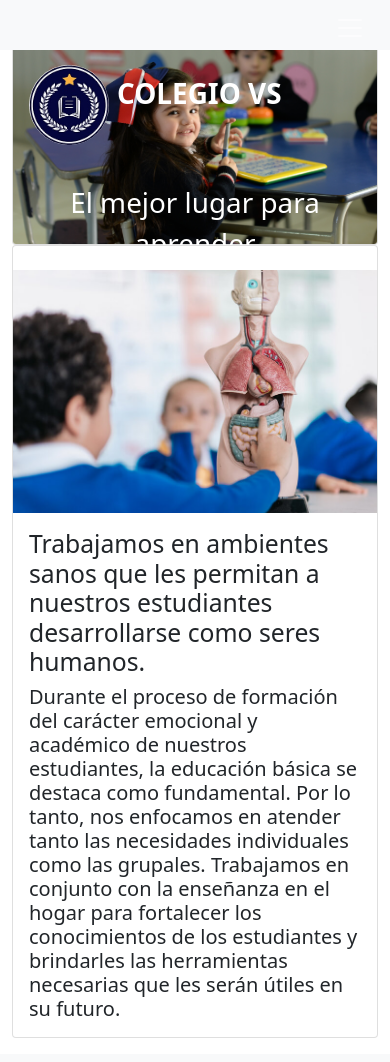
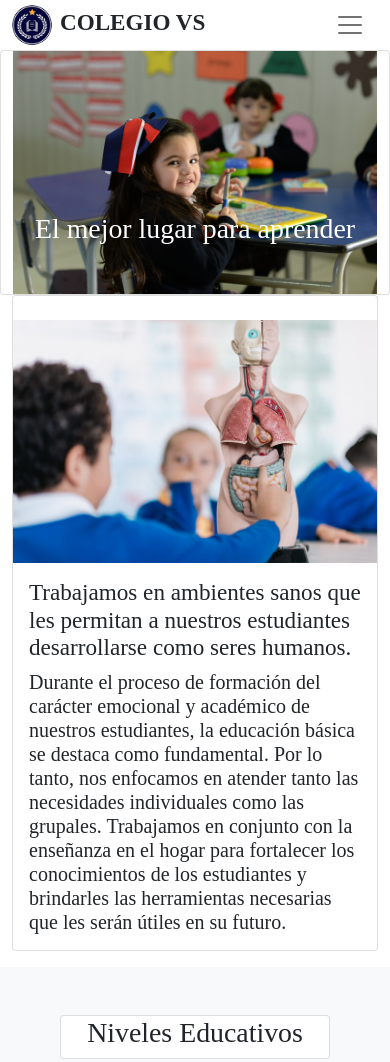
Before and after one commit to EstefanyBonilla/PreEntrega2-bonilla_Torres, a plain HTML site: page index.html in a window 390 px wide. Shown: the top 1062 px of the page. Drawn offline with nearby package versions, Linux system fonts and the light colour scheme.

Commit message:
ajustes responsive

```diff
--- a/css/style.css
+++ b/css/style.css
@@ -3,6 +3,11 @@
     margin: 0;
 }
 
+@import url("https://fonts.googleapis.com/css2?family=Spectral&display=swap");
+
+body {
+    font-family: "Spectral", serif;
+}
 .nav-link {
     color: #050505;
 }
@@ -19,25 +24,26 @@
 .altura-header {
     height: 50px;
 }
-.texto-img {
+.texto-flotante {
     text-align: center;
     position: absolute;
-    top: 95%;
+    top: 75%;
     left: 60%;
     transform: translate(-60%, -60%);
     color: white;
 }
+
 .animacion {
     animation: fadeInDown;
     animation-duration: 2s;
 }
 @keyframes fadeInDown {
     from {
-        top: 60%;
+        top: 40%;
         left: 60%;
     }
     to {
-        top: 95%;
+        top: 75%;
         left: 60%;
     }
 }
--- a/index.html
+++ b/index.html
@@ -20,32 +20,32 @@
 </head>
 
 <body>
-    <!-- Header -->
-    <header class="container-fluid">
-        <div class="card">
-            <!-- Imagen de portada -->
-            <img src="./img/1c.jpg" class="card-img" alt="Estudiante sentada posando para foto">
-            <!-- Imagen de portada -->
-
-            <div class="card-img-overlay">
-                <a class="navbar-brand d-flex pt-5" href="index.html">
+    <!-- Header  -->
+    <header >
+        <!-- Zona navegable  -->
+        <nav class="navbar navbar-expand-lg py-0" >
+            <div class="container-fluid altura-header">
+                <!-- Enlace -->
+                <a class="navbar-brand d-flex " href="index.html">
                     <!-- Logo -->
-                    <img src="./img/logo.png" alt="Logo de la escuela" width="80" height="80" class="logo rounded-circle"  >
+                    <img src="./img/logo.png" alt="logo de la escuela" width="40" height="40" class="logo rounded-circle  "  >
                     <!-- Logo -->
                     <!-- Titulo -->
-                    <p class="fs-1 ps-2 pt-2 fw-bold text-white">COLEGIO VS</p>
+                    <p class="fs-3 ps-2  pb-0 mb-0 fw-bold text-dark">COLEGIO VS</p>
                     <!-- Titulo -->
                 </a>
-                <!-- Zona navegable -->
-                <nav class="navbar navbar-expand-lg  fixed-top  container-fluid pb-3 bg-light altura-header">
-                    <a class="navbar-brand" href="#"></a>
-                    <button class="navbar-toggler navbar-dark" type="button" data-bs-toggle="offcanvas" data-bs-target="#navbarOffcanvasLg" aria-controls="navbarOffcanvasLg">
+                <!-- Enlace -->
+
+
+                <!-- Boton  -->
+                <button class="navbar-toggler  navbar-light" type="button" data-bs-toggle="offcanvas" data-bs-target="#navbarOffcanvasLg" aria-controls="navbarOffcanvasLg">
                     <span class="navbar-toggler-icon"></span>
                 </button>
-                    <div class="offcanvas offcanvas-end container" tabindex="-1" id="navbarOffcanvasLg" aria-labelledby="navbarOffcanvasLgLabel">
-                       <ul class="navbar-nav fw-bolder  ">
+                <!-- Boton  -->
+                <div class="offcanvas offcanvas-end container " tabindex="-1" id="navbarOffcanvasLg" aria-labelledby="navbarOffcanvasLgLabel">
+                    <ul class="navbar-nav fw-bolder justify-content-end ">
                         <!-- Menu -->
-                            <li class="nav-item"><a class="nav-link "  href="index.html">INICIO</a>
+                        <li class="nav-item"><a class="nav-link"  href="index.html">INICIO</a>
                         </li>
                         <li class="nav-item"><a class="nav-link" href="./pages/nosotros.html">NOSOTROS</a>
                         </li>
@@ -58,30 +58,40 @@
                         <!-- Menu -->
                     </ul>
                 </div>
+            </div>
         </nav>
         <!-- Zona navegable -->
+    </header>
+    <!-- Header  -->
+    <div class=" container-fluid card">
+
         <!-- Animacion -->
         <div class="row ">
-                    <p class="fs-1 texto-img animacion">El mejor lugar para aprender</p>
+            <!-- Imagen de portada -->
+        <img src="./img/1c.jpg" class="card-img" alt="Estudiante sentada posando para foto">
+        <!-- Imagen de portada -->
+
+            <p class="fs-1 texto-flotante animacion">El mejor lugar para aprender</p>
+
         </div>
         <!-- Animacion -->
     </div>
-        </div>
-    </header>
+    <!-- Header -->
+
     <!-- Termina header -->
 
     <!-- Main -->
     <main class="container-fluid">
         <div class="card mb-3 pt-4 ">
             <div class="row g-0">
-              <div class="col-md-4" >
+              <div class="col-lg-6 ">
                 <!-- Imagen -->
                 <img src="./img/1s.jpg" class="img-fluid"   alt="Niño tocando estatuilla del cuerpo humano">
                 <!-- imagen -->
               </div>
-              <div class="col-md-8">
-                <div class="card-body">
-                  <h2 class="card-title">Trabajamos en ambientes sanos que les permitan a nuestros estudiantes desarrollarse como seres humanos.</h2>
+              <div class="col-lg-6 ">
+                <div class="card-body ">
+                  <h3 class="card-title ">Trabajamos en ambientes sanos que les permitan a nuestros estudiantes desarrollarse como seres humanos.</h3>
                   <h5 class="card-text">Durante el proceso de formación del carácter emocional y académico de nuestros estudiantes, la educación básica se destaca como fundamental. Por lo tanto, nos enfocamos en atender tanto las necesidades individuales como las grupales.
 
                     Trabajamos en conjunto con la enseñanza en el hogar para fortalecer los conocimientos de los estudiantes y brindarles las herramientas necesarias que les serán útiles en su futuro.</h5>
@@ -202,7 +212,7 @@
         <div class="row">
             <!-- Grid row -->
             <div class="col-lg-4 ">
-                <a class="navbar-brand d-flex pt-3" href="index.html">
+                <a class="navbar-brand d-flex pt-3" href="index.hml">
                      <!-- Imagen -->
                     <img src="./img/logo.png" alt="logo de la escuela" width="80" height="80" class="logo rounded-circle"  >
                     <!-- Imagen -->
```
Also changed, not shown: pages/contacto.html (+2 -2 lines), pages/galeria.html (+2 -2 lines), pages/niveles.html (+2 -2 lines), pages/nosotros.html (+2 -2 lines). Lines whose indentation alone changed are shown as unchanged.
